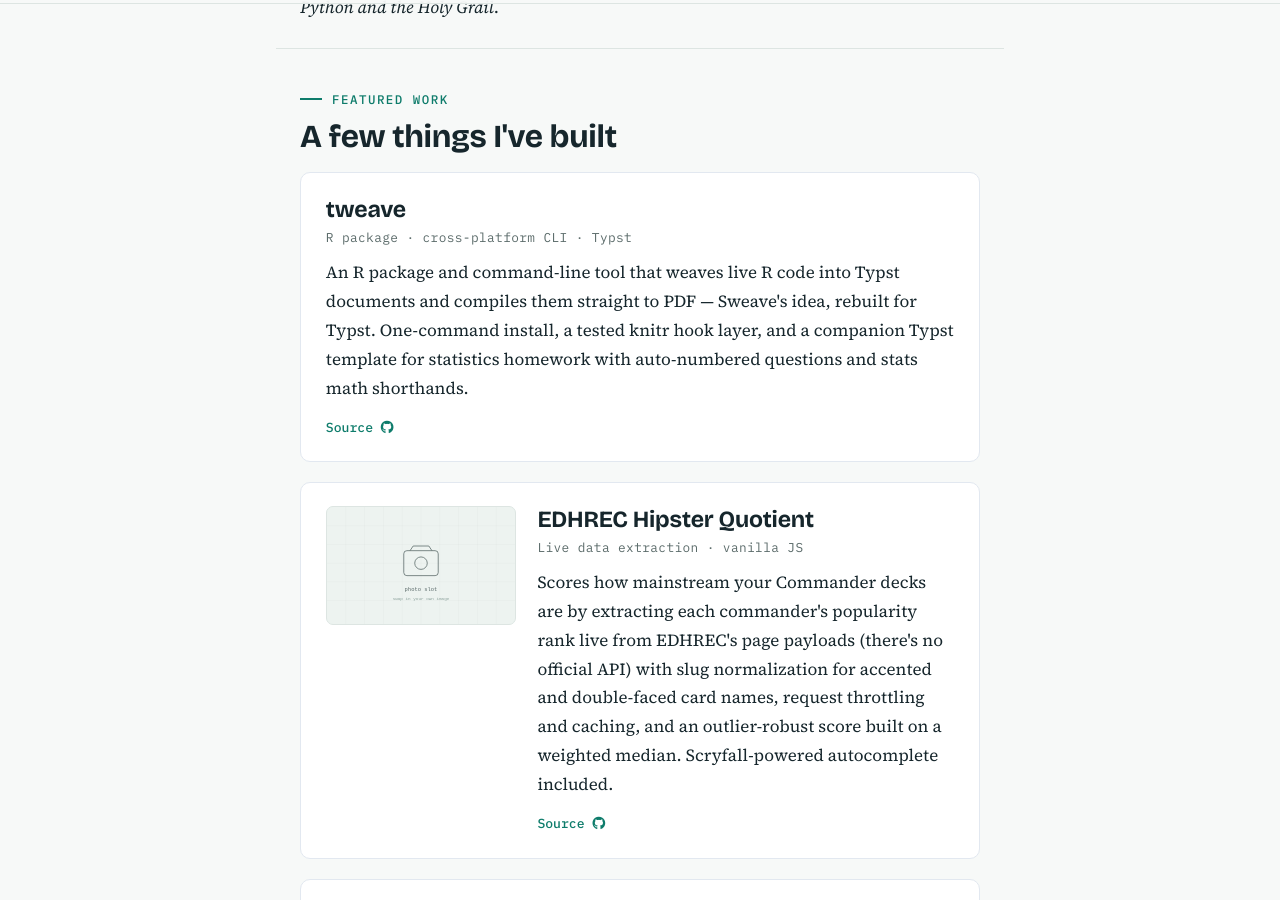
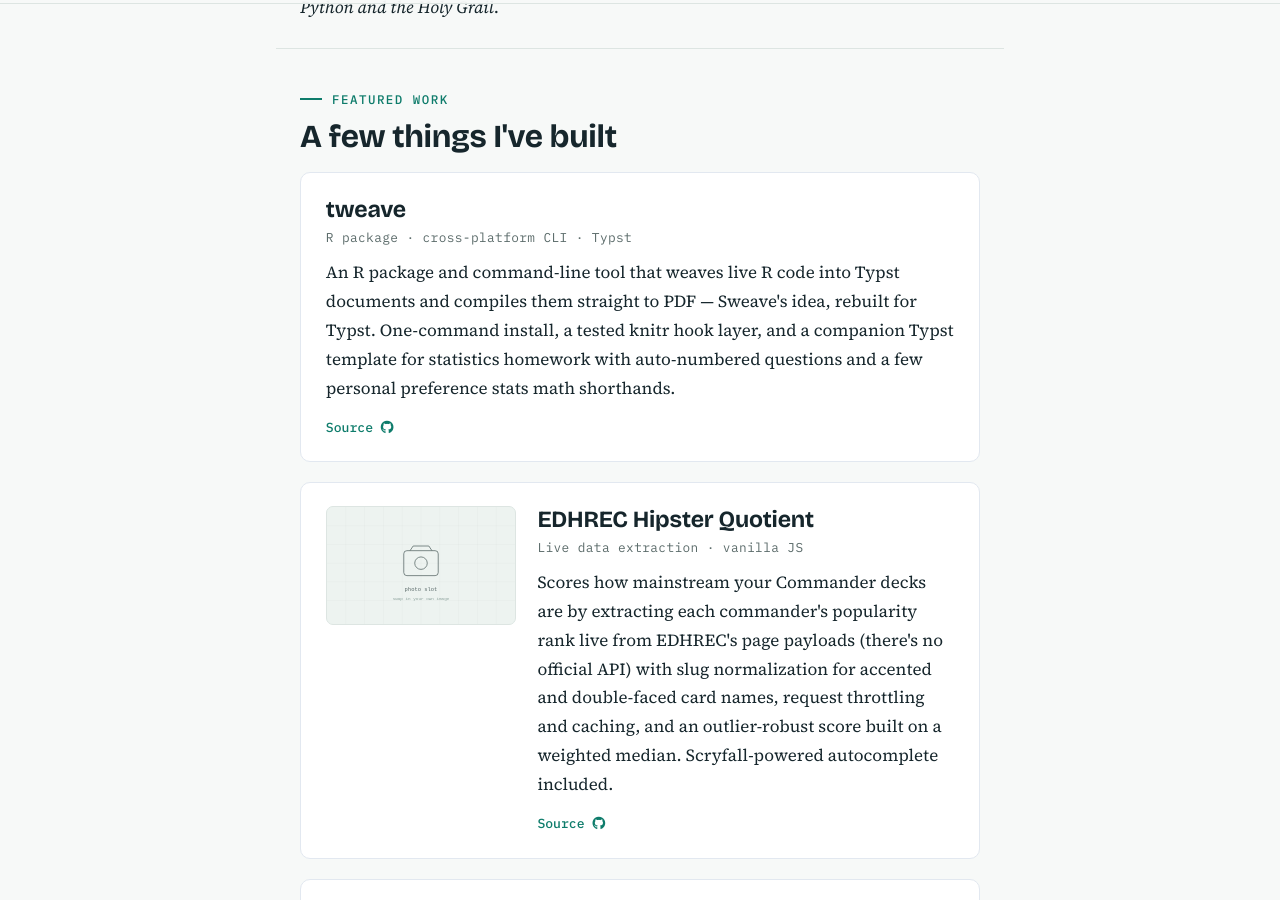
Before and after one commit to jimna-h/home, a Jekyll site: the page built from index.html, in a window 1280 px wide and 900 px high, scrolled down 1211 px. Built offline with Jekyll 4.4.1, drawn with Linux system fonts in a browser that asks for light colours.

Commit message:
Clarify Tweave project description
Updated description of the Tweave project to clarify features.

```diff
--- a/_data/projects.yml
+++ b/_data/projects.yml
@@ -16,7 +16,7 @@
     documents and compiles them straight to PDF — Sweave's idea, rebuilt for
     Typst. One-command install, a tested knitr hook layer, and a companion
     Typst template for statistics homework with auto-numbered questions and
-    stats math shorthands.
+    a few personal preference stats math shorthands.
   url: https://github.com/jimna-h/tweave
   source: https://github.com/jimna-h/tweave
 
```
